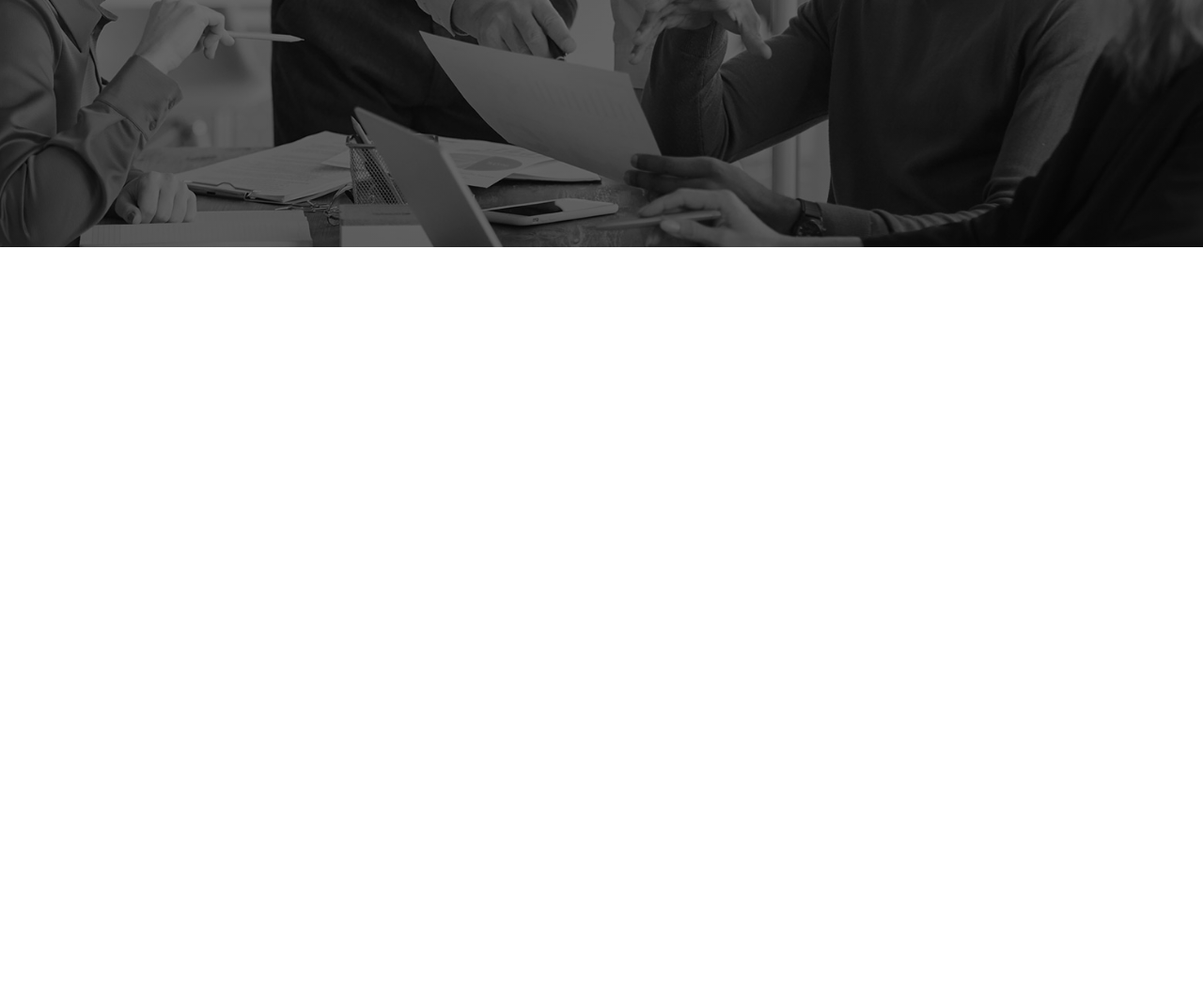
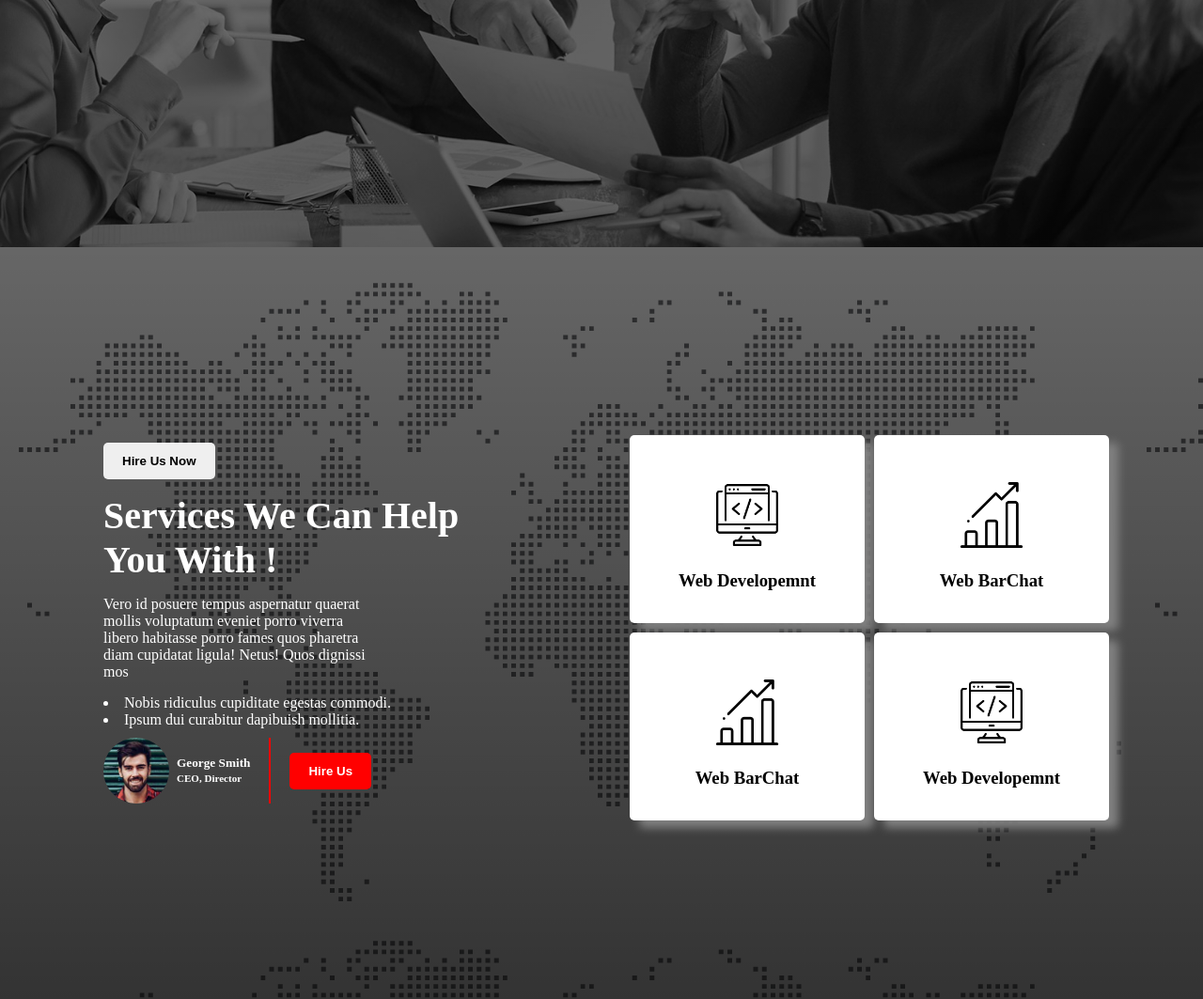
Before and after one commit to niladhikari/digital-office, a plain HTML site: page index.html in a window 1280 px wide. Shown: the part 616-1679 px from the top of the page at 94% size. Before the commit the page ends 879 px from the top, so only its background shows below. Drawn offline with Linux system fonts and the light colour scheme.

Commit message:
add the main secition service section

```diff
--- a/index.html
+++ b/index.html
@@ -25,17 +25,67 @@
                 </ul>
             </div>
         </nav>
+
+        <!-- Banner section work done -->
         <div class="banner-container">
             <div class="banner-info">
-                <h1 class="banner-tital"> <span class="primary-color">Digital</span>  Agency You <br>
+                <h1 class="banner-tital"> <span class="primary-color">Digital</span> Agency You <br>
                     Can Rely Upon !</h1>
-                <p class="banner-discription">Hymenaeos! Omnis arcu vitae? Phasellus irure cupidatat incidunt, semper metus, nibh adipisci assumenda odio, quos, senectus vehicula occaecat, officiis malesuada cras.</p>
+                <p class="banner-discription">Hymenaeos! Omnis arcu vitae? Phasellus irure cupidatat incidunt, semper
+                    metus, nibh adipisci assumenda odio, quos, senectus vehicula occaecat, officiis malesuada cras.</p>
                 <button class="primary-btn praimary">Discover Me</button>
                 <button class="primary-btn">Hire Us Now</button>
             </div>
         </div>
     </header>
 
+    <main>
+        <!-- service section start -->
+       <div class="services-container">
+           <div class="left-side-container">
+              <button class="primary-btn">Hire Us Now</button>
+              <h3 class="service-tital">Services We Can Help You With !</h3>
+              <p class="service-discription">Vero id posuere tempus aspernatur quaerat mollis voluptatum eveniet porro viverra libero habitasse porro fames quos pharetra diam cupidatat ligula! Netus! Quos dignissi mos</p>
+              <li>Nobis ridiculus cupiditate egestas commodi.</li>
+              <li>Ipsum dui curabitur dapibuish mollitia.</li>
+
+              <div class="author-content">
+                  <div class="autor-profile">
+                      <img class="profile-img" src="asset/image/author.jpg" alt="">
+                      <h5>
+                        George Smith <br />
+                        <small>CEO, Director</small>
+                      </h5>
+                  </div>
+                  <button class="primary-btn praimary">Hire Us</button>
+              </div>
+           </div>
+
+           <div class="right-side-container">
+              <div class="first-boxes">
+                  <div class="box">
+                      <img class="box-img" src="asset/icons/coding.png" alt="">
+                      <h3>Web Developemnt</h3>
+                  </div>
+                  <div class="box">
+                    <img class="box-img" src="asset/icons/bar-chart.png" alt="">
+                    <h3>Web BarChat</h3>
+                </div>
+              </div>
+              <div class="first-boxes">
+                <div class="box">
+                    <img class="box-img" src="asset/icons/bar-chart.png" alt="">
+                    <h3>Web BarChat</h3>
+                </div>
+                <div class="box">
+                  <img class="box-img" src="asset/icons/coding.png" alt="">
+                  <h3>Web Developemnt</h3>
+              </div>
+            </div>
+           </div>
+       </div>
+    </main>
+
 </body>
 
 </html>
--- a/style.css
+++ b/style.css
@@ -66,3 +66,67 @@
     background-color: red;
     color: white;
 }
+
+/* service section style */
+.services-container{
+    height: 100vh;
+    background-image: linear-gradient(rgba(0, 0, 0, 0.6), rgba(0, 0, 0, 0.8)),
+    url("asset/image/footer-bg.png");
+    color: white;
+    display: flex;
+    justify-content: space-around;
+    align-items: center;
+    padding: 0px 100px;
+}
+.left-side-container{
+    padding-left: 10px;
+}
+.service-tital{
+    padding-top: 15px;
+    font-size: 40px;
+    width: 80%;
+}
+.service-discription{
+    width: 50%;
+    padding: 15px 0px;
+}
+.author-content{
+    padding-top: 10px;
+    display: flex;
+    gap: 20px;
+    align-items: center;
+}
+.autor-profile{
+    display: flex;
+    align-items: center;
+    gap: 8px;
+    border-right: 2px solid red;
+    padding-right:20px;
+}
+
+.profile-img{
+    width: 70px;
+    height: 70px;
+    border-radius:35px;
+}
+
+.first-boxes{
+    display: flex;
+    gap: 10px;
+    margin-top:10px;
+}
+.box{
+    text-align: center;
+    width:150px;
+    height: 100px;
+    padding: 50px;
+    background-color: white;
+    color: black;
+    border-radius: 5px;
+    border: none;
+    box-shadow: 10px 8px 10px gray;
+}
+.box-img{
+    width: 70px;
+    margin-bottom: 20px;
+}
```
